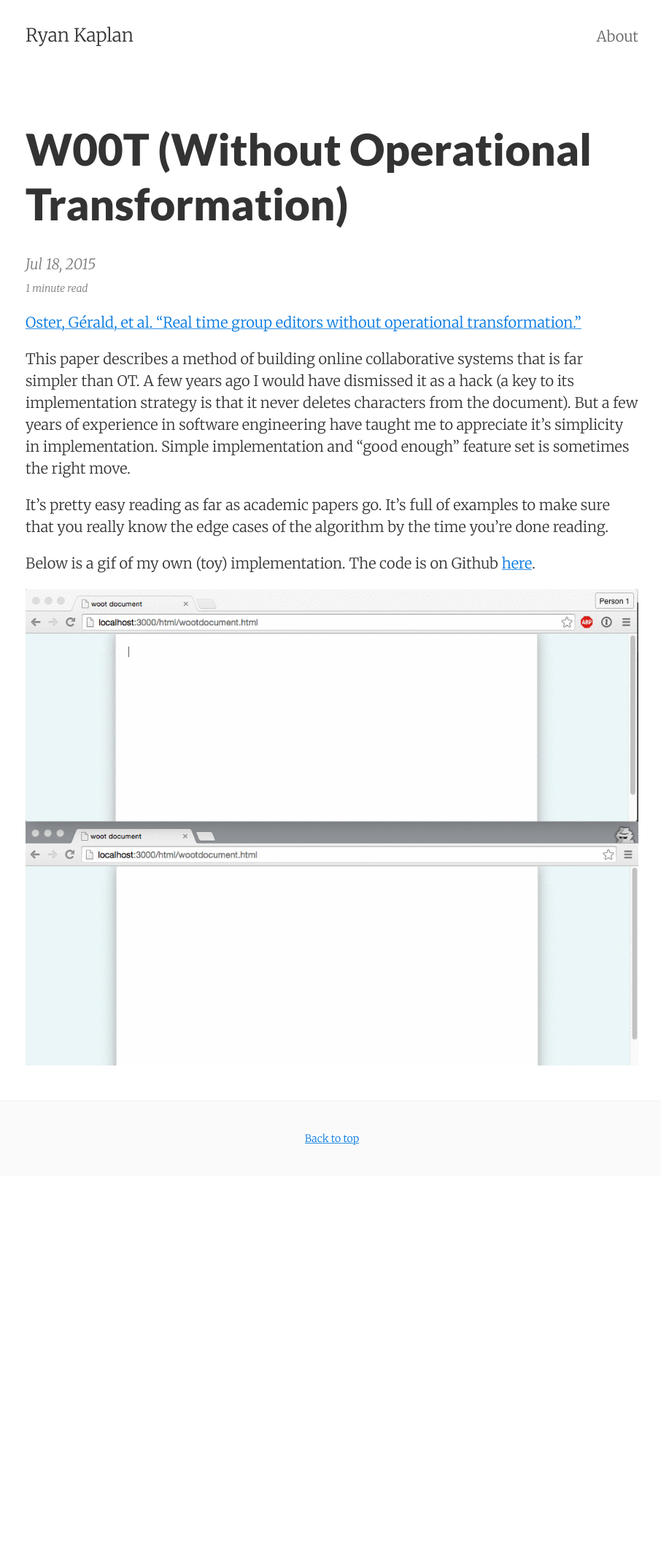
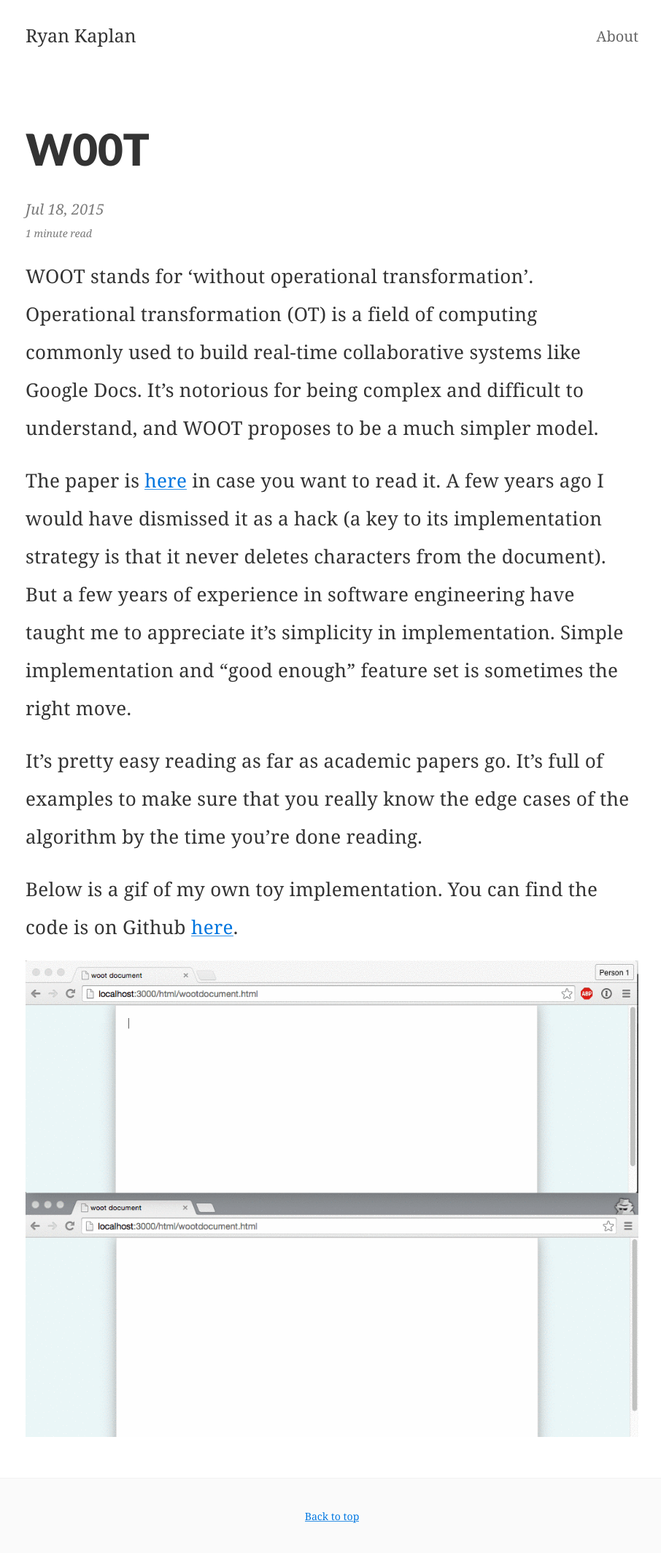
Before and after one commit to ryankaplan/ryankaplan.github.io, a Jekyll site: the page built from _posts/2015-07-18-woot.md, in a window 1280 px wide. Shown: the whole page at 73% size, without its empty margins (185-1091 px from the left). Built offline with Jekyll 4.4.1, drawn with Linux system fonts in a browser that asks for light colours; comment, search, counter and statistics services are not loaded; before the commit the page ends 1611 px from its top, so only the background shows below that.

Commit message:
Tweak some CSS, remove pagination, remove the game of life demo because it steals scroll events and that's annoying

```diff
--- a/_config.yml
+++ b/_config.yml
@@ -108,7 +108,7 @@
 redcarpet:
   extensions: ['smart', 'tables', 'with_toc_data']
 permalink:    pretty
-paginate:     4
+paginate:     10
 sass:
   compressed: true
 gems:
--- a/_posts/2015-07-18-woot.md
+++ b/_posts/2015-07-18-woot.md
@@ -1,6 +1,6 @@
 ---
 layout: post
-title:  "W00T (Without Operational Transformation)"
+title:  "W00T"
 date:   2015-07-18 14:30:00
 categories:
  - academic-papers
@@ -8,16 +8,13 @@
  - operational-transformation
 ---
 
-[Oster, Gérald, et al. "Real time group editors without operational transformation."](https://hal.inria.fr/inria-00071240/)
+WOOT stands for 'without operational transformation'. Operational transformation (OT) is a field of computing commonly used to build real-time collaborative systems like Google Docs. It's notorious for being complex and difficult to understand, and WOOT proposes to be a much simpler model.
 
-This paper describes a method of building online collaborative systems that is far simpler than OT. A few years ago I
- would have dismissed it as a hack (a key to its implementation strategy is that it never deletes characters from
- the document). But a few years of experience in software engineering have taught me to appreciate it's simplicity in
-  implementation. Simple implementation and "good enough" feature set is sometimes the right move.
+The paper is [here](https://hal.inria.fr/inria-00071240/) in case you want to read it. A few years ago I would have dismissed it as a hack (a key to its implementation strategy is that it never deletes characters from the document). But a few years of experience in software engineering have taught me to appreciate it's simplicity in implementation. Simple implementation and "good enough" feature set is sometimes the right move.
 
  It's pretty easy reading as far as academic papers go. It's full of examples to make sure that you really know
  the edge cases of the algorithm by the time you're done reading.
 
-Below is a gif of my own (toy) implementation. The code is on Github [here](https://github.com/ryankaplan/woot-collaborative-editor).
+Below is a gif of my own toy implementation. You can find the code is on Github [here](https://github.com/ryankaplan/woot-collaborative-editor).
 
 <img src="/images/wootdemo.gif" />
--- a/_posts/2016-01-23-game-of-life.html
+++ b/_posts/2016-01-23-game-of-life.html
@@ -10,12 +10,11 @@
 <div>
 
 <p>
-	I found <a href="http://nullprogram.com/blog/2014/06/10/">an article by Chris Wellons</a> describing a Game of Life simulation that runs on the GPU and I wanted to try it myself. I wrote my version of it in <a href="http://skew-lang.org/">Skew</a> (which turned out to be a pleasure to use) and it works pretty well. On my laptop it runs fine with grids of 16 million cells.
+	I found <a target="blank_" href="http://nullprogram.com/blog/2014/06/10/">an article by Chris Wellons</a> describing a Game of Life simulation that runs on the GPU and I wanted to try it myself. I wrote my version of it in <a target="blank_" href="http://skew-lang.org/">Skew</a> (which turned out to be a pleasure to use) and it works pretty well. On my laptop it runs fine with grids of 16 million cells.
 </p>
 
 <p>
-	If your browser supports WebGL, you should see a small demo below. Click <a href="/game-o-life">here</a> to see a full page demo and <a href="https://github.com/ryankaplan/game-o-life">here</a> to see the code.
+	Click <a target="blank_" href="http://www.rykap.com/game-o-life">here</a> to see a full page demo and <a target="blank_" href="https://github.com/ryankaplan/game-o-life">here</a> to see the code.
 </p>
 
-<iframe frameBorder="0" scrolling="no" style="width: 100%; height: 400px;" src='http://www.rykap.com/game-o-life'></iframe>
 </div>
--- a/_sass/_header.scss
+++ b/_sass/_header.scss
@@ -45,6 +45,12 @@
   text-align: center;
 }
 
+.site-header .site-title {
+    float: left;
+}
+
 .site-header .site-nav {
   text-align: center;
+  float: right;
+  margin-top: 0;
 }
--- a/_sass/_typography.scss
+++ b/_sass/_typography.scss
@@ -9,7 +9,9 @@
 
 p {
   color: #333;
-  line-height: 1.5;
+  font-size: 1.3rem;
+  line-height: 2.0;
+  letter-spacing: 0.3px;
 }
 
 small,
--- a/_sass/_variables.scss
+++ b/_sass/_variables.scss
@@ -1,7 +1,7 @@
 // Typography
-$base-font-size: 14px !default;
+$base-font-size: 14px;
 $bold-font-weight: bold !default;
-$font-family: 'Merriweather', 'PT Serif', Georgia, 'Times New Roman', serif !default;
+$font-family: Georgia, 'Times New Roman', serif !default;
 $line-height: 1.5 !default;
 $heading-font-family: 'Lato', 'Helvetica Neue', Helvetica, sans-serif !default;
 $heading-font-weight: 900 !default;
```
